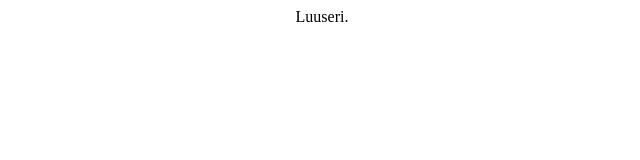
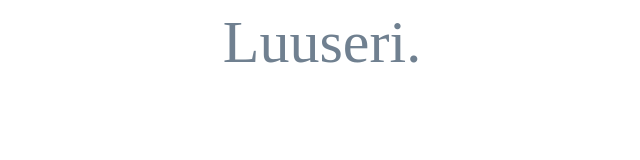
Before and after one commit to inkspinks99/Meow, a plain HTML site: page index.html in a window 1280 px wide. Shown: the whole page, without its empty margins (318-958 px from the left). Drawn offline with Linux system fonts and the light colour scheme.

Commit message:
mppäläblu

```diff
--- a/index.html
+++ b/index.html
@@ -1,3 +1,3 @@
-<div style="text-align:center; text-size: 60px; text-color: #708090;">
+<div style="text-align:center; font-size: 60px; color: #708090;">
    <p>Luuseri.</p>
 </div>
```
